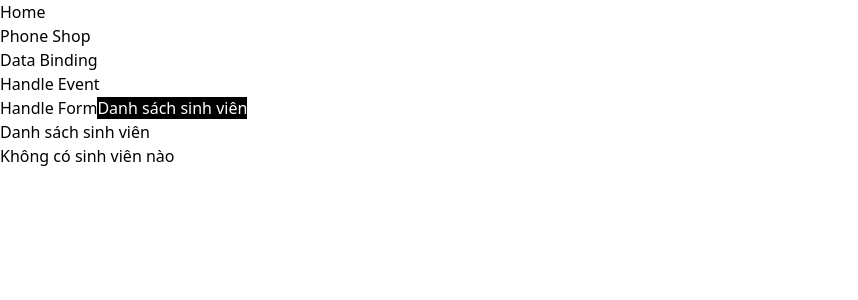
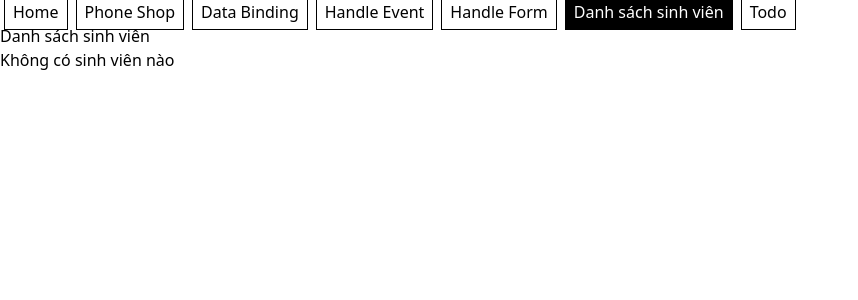
Before and after one commit to DaiNgo72/BCDN12-React, a React (Vite) app: page /danh-sach-sinh-vien in a window 1280 px wide. Shown: the top 300 px of the page, without its empty margins (0-858 px from the left). Built offline with nearby package versions, Linux system fonts and the light colour scheme.

Commit message:
done buoi 8

```diff
--- a/src/_app.jsx
+++ b/src/_app.jsx
@@ -14,6 +14,7 @@ import { ErrorPage } from "./error";
 import { HandleForm } from "./pages/handle-form";
 import { DanhSachSinhVien } from "./pages/danh-sach-sinh-vien";
 import { ChiTietSinhVien } from "./pages/chi-tiet-sinh-vien";
+import { TodoPage } from "./pages/todo";
 
 export function App() {
   const [listStudent, setListStudent] = useState([]);
@@ -33,18 +34,14 @@ export function App() {
         {/* 😊 */}
         {/* Quay về trang chủ: -> https://localhost:5173/ */}
         <NavLink to="/">Home</NavLink>
-        <br />
         {/* Quay về phone shope: -> https://localhost:5173/phone-shop */}
         <NavLink to="phone-shop">Phone Shop</NavLink>
-        <br />
         {/* 😊 */}
         <Link to="data-binding">Data Binding</Link>
-        <br />
         <Link to="handle-event">Handle Event</Link>
-        <br />
         <NavLink to={"handle-form"}>Handle Form</NavLink>
-
         <NavLink to={"danh-sach-sinh-vien"}>Danh sách sinh viên</NavLink>
+        <NavLink to={"todo"}>Todo</NavLink>
       </header>
 
       {/* Quy định đường dẫn nào đến page nào */}
@@ -110,6 +107,8 @@ export function App() {
           element={<ChiTietSinhVien listStudent={listStudent} />}
         ></Route>
 
+        <Route path="todo" element={<TodoPage />}></Route>
+
         {/* Nhận mọi đường dẫn nếu như không có đường dẫn nào setup sẵn trước đó, thì sẽ rơi vào trường hợp ngoại lệ này. */}
         {/* Liên tưởng giống switch case và đây là case default */}
         <Route path="*" element={<ErrorPage />} />
--- a/src/global.css
+++ b/src/global.css
@@ -3,6 +3,12 @@
 @tailwind utilities;
 
 a.active {
-    background-color: black;
-    color: white;
+  background-color: black;
+  color: white;
 }
+
+a {
+  border: 1px solid black;
+  padding: 6px 8px;
+  margin: 0 4px;
+}
--- a/src/pages/danh-sach-sinh-vien/index.jsx
+++ b/src/pages/danh-sach-sinh-vien/index.jsx
@@ -1,3 +1,4 @@
+import { useEffect } from "react";
 import { Link, useNavigate } from "react-router";
 
 export function DanhSachSinhVien({
@@ -23,6 +24,12 @@ export function DanhSachSinhVien({
     const studentEdit = listStudent.find((student) => student.msv === msv);
     setStudentEdit(studentEdit);
   };
+
+  useEffect(() => {
+    return () => {
+      console.log("danh sach sinh vien chuan bi xoa khoi UI");
+    };
+  }, []);
 
   return (
     <>
--- /dev/null
+++ b/src/pages/todo/index.jsx
@@ -0,0 +1,126 @@
+import { useState, useEffect } from "react";
+import { Button } from "../handle-form/button";
+
+// UI -> useEffect::callback
+
+// độc lập của mỗi useEffect
+let cache = null;
+// độc lập của mỗi useEffect
+const _useEffect = (callback, dependencies) => {
+  let cleanup = null;
+  // đợi giao diện chạy lên xong
+  // gọi callback
+  if (cache === null) {
+    cleanup = callback();
+    cache = dependencies;
+  } else if (dependencies !== cache) {
+    // 1. Gọi cleanup trước khi component được cập nhật lại giao diện
+    cleanup();
+
+    // 2. Cập nhật giao diện
+    // 3. Gọi callback
+
+    cleanup = callback();
+  }
+
+  // Chuẩn bị xóa khỏi giao diện
+  cleanup();
+  // Xóa khỏi giao diện
+};
+
+export function TodoPage() {
+  const [listTodo, setListTodo] = useState([]);
+  const [c, setC] = useState(0);
+  const [l, setL] = useState(0);
+
+  const handleGetAllTodo = () => {
+    fetch("https://jsonplaceholder.typicode.com/todos?_limit=10")
+      .then((r) => r.json())
+      .then((r) => {
+        console.log(r);
+
+        setListTodo(r);
+      })
+      .catch((e) => {
+        console.log(e);
+      });
+  };
+
+  // Vừa vào trang web thì sẽ gọi call back của useEffect
+  useEffect(() => {
+    handleGetAllTodo();
+  }, []);
+
+  // -----------------
+  useEffect(() => {
+    console.log("dependencies bị rỗng");
+  });
+
+  console.log("dependencies bị rỗng");
+
+  useEffect(() => {
+    console.log("render lan dau");
+
+    return () => {
+      console.log("chuẩn bị xóa khỏi gian diện");
+    };
+  }, []);
+
+  useEffect(() => {
+    // c = 16
+    console.log("[count] change", c);
+
+    return () => {
+      console.log("[count] chuẩn bị cập nhật giao diện", c);
+    };
+  }, [c]);
+
+  useEffect(() => {
+    console.log("like change");
+  }, [l]);
+
+  useEffect(() => {
+    console.log("like or count change");
+  }, [c, l]);
+
+  useEffect(() => {
+    // gọi function cleanup trước khi component bị unmount
+
+    // const cleanup = () => {
+    //   console.log("unmount");
+    // };
+
+    return () => {
+      console.log("unmount");
+    };
+  }, []);
+
+  return (
+    <>
+      <button
+        onClick={() => {
+          setC(c + 1);
+        }}
+      >
+        Count: {c}
+      </button>
+
+      <button
+        onClick={() => {
+          setL(l + 1);
+        }}
+      >
+        Like: {l}
+      </button>
+      <Button onClick={handleGetAllTodo}>Get All Todo</Button>
+
+      <hr />
+
+      {listTodo.length === 0
+        ? "Empty"
+        : listTodo.map((todo) => {
+            return <p key={todo.id}>{todo.title}</p>;
+          })}
+    </>
+  );
+}
```
Also changed, not shown: README.txt.
